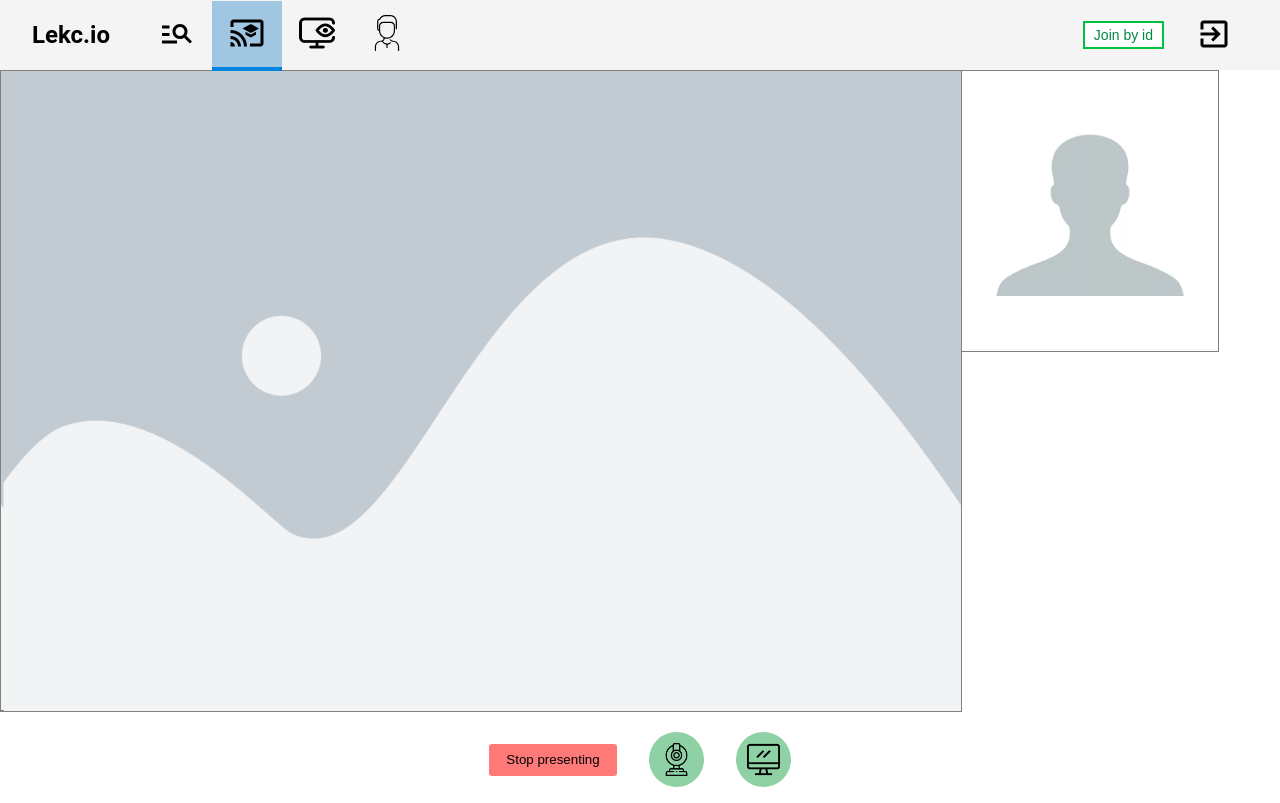
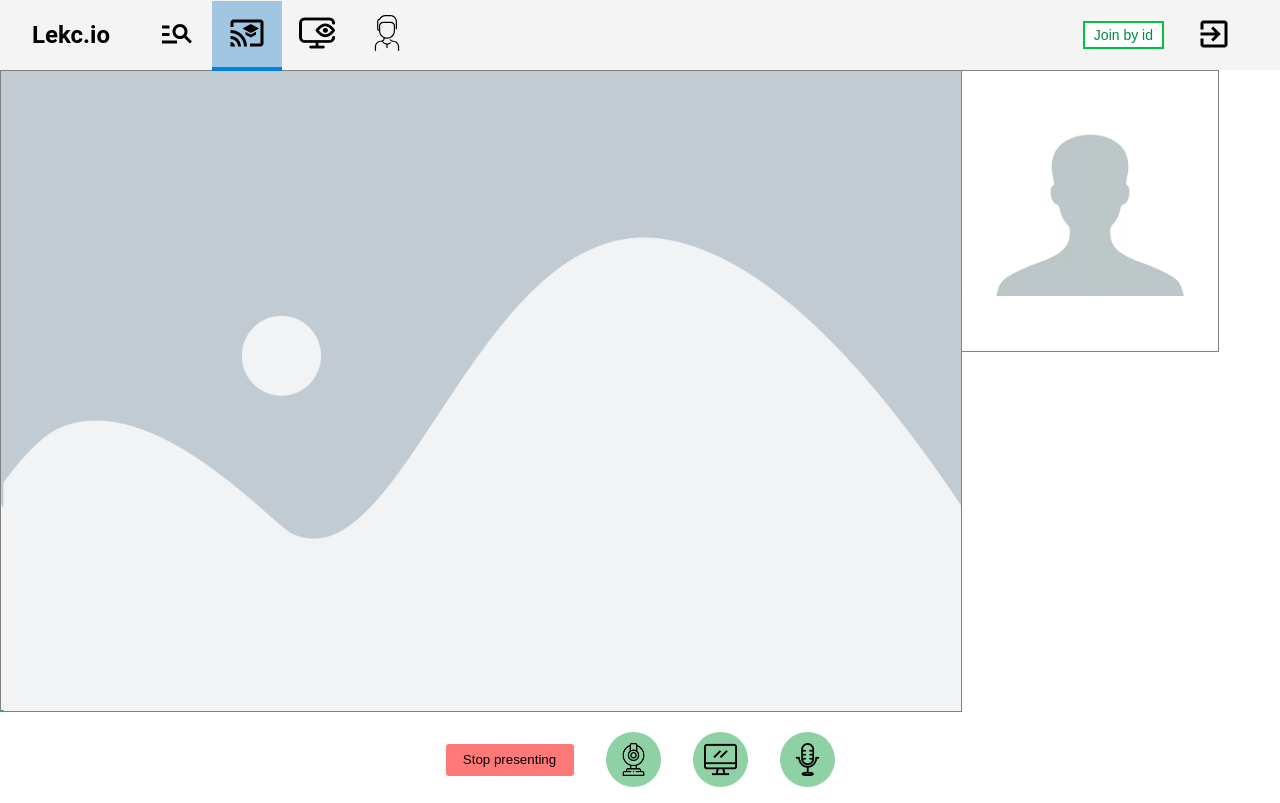
Before and after one commit to kekasquad/lekc.io, a React (Create React App) app in the folder frontend/: page /stream-presenter in a window 1280 px wide. Both pictures are taken after a click on the button "Start presenting". Built offline with nearby package versions, Linux system fonts and the light colour scheme; no server answers.

Commit message:
Added audio transmission managing on the presenter's side

```diff
--- a/frontend/src/StreamPresenter/StreamPresenter.tsx
+++ b/frontend/src/StreamPresenter/StreamPresenter.tsx
@@ -6,6 +6,7 @@ import streamScreenPlaceholder from '../assets/stream-screen-placeholder.png';
 import streamWebcamPlaceholder from '../assets/stream-webcam-placeholder.png';
 import webcamTurnButton from '../assets/webcam-turn-button.png';
 import screenTurnButton from '../assets/screen-turn-button.png';
+import microTurnButton from '../assets/micro-turn-button.png';
 
 interface IProps {
     [key: string]: any
@@ -18,6 +19,7 @@ interface IState {
     webcamVideo: HTMLVideoElement | null;
     screenEnabled: boolean;
     webcamEnabled: boolean;
+    audioEnabled: boolean;
 }
 
 export default class StreamPresenter extends React.Component<IProps, IState> {
@@ -31,13 +33,15 @@ export default class StreamPresenter extends React.Component<IProps, IState> {
             screenVideo: null,
             webcamVideo: null,
             screenEnabled: true,
-            webcamEnabled: true
+            webcamEnabled: true,
+            audioEnabled: true
         };
 
         this.startPresenter = this.startPresenter.bind(this);
         this.stop = this.stop.bind(this);
         this.changeWebcamMode = this.changeWebcamMode.bind(this);
         this.changeScreenMode = this.changeScreenMode.bind(this);
+        this.changeAudioMode = this.changeAudioMode.bind(this);
     }
 
     componentWillUnmount() {
@@ -96,6 +100,15 @@ export default class StreamPresenter extends React.Component<IProps, IState> {
         }
     }
 
+    changeAudioMode(): void {
+        if (this.state.stream) {
+            this.state.stream.changeAudioMode();
+            this.setState({ audioEnabled: !this.state.audioEnabled });
+        } else {
+            console.error('No active stream');
+        }
+    }
+
     render(): JSX.Element {
         return (
             <div className="kek">
@@ -121,7 +134,14 @@ export default class StreamPresenter extends React.Component<IProps, IState> {
                             this.state.stream ?
                                 <button className={ `round_button ${this.state.screenEnabled ? 'green_button' : 'red_button'}` }
                                         onClick={ this.changeScreenMode }>
-                                    <img src={screenTurnButton} alt='Turn on/off webcam'/>
+                                    <img src={screenTurnButton} alt='Turn on/off screen sharing'/>
+                                </button> : ''
+                        }
+                        {
+                            this.state.stream ?
+                                <button className={ `round_button ${this.state.audioEnabled ? 'green_button' : 'red_button'}` }
+                                        onClick={ this.changeAudioMode }>
+                                    <img src={microTurnButton} alt='Turn on/off micro'/>
                                 </button> : ''
                         }
                     </div>
--- a/frontend/src/lib/stream.ts
+++ b/frontend/src/lib/stream.ts
@@ -6,12 +6,16 @@ export default class Stream {
 
     _screenEnabled: boolean = true;
     _webcamEnabled: boolean = true;
+    _audioEnabled: boolean = true;
 
     get screenEnabled(): boolean {
         return this._screenEnabled;
     }
     get webcamEnabled(): boolean {
         return this._webcamEnabled;
+    }
+    get audioEnabled(): boolean {
+        return this._audioEnabled;
     }
 
     constructor(
@@ -46,7 +50,7 @@ export default class Stream {
         console.log('HERE');
         if (!this.screenWebRtcPeer) {
             const mediaDevices = navigator.mediaDevices as any;
-            const screenStream = await mediaDevices.getDisplayMedia({ video: true, audio: false });
+            const screenStream = await mediaDevices.getDisplayMedia({ video: true });
             const options = {
                 localVideo: this.screenVideo,
                 videoStream: screenStream,
@@ -62,7 +66,7 @@ export default class Stream {
             });
         }
         if (!this.webcamWebRtcPeer) {
-            const webcamStream: MediaStream = await navigator.mediaDevices.getUserMedia({ video: true });
+            const webcamStream: MediaStream = await navigator.mediaDevices.getUserMedia({ video: true, audio: true });
 
             const options = {
                 localVideo: this.webcamVideo,
@@ -130,16 +134,22 @@ export default class Stream {
         }
     }
 
+    changeScreenMode(): void {
+        this.screenWebRtcPeer?.getLocalStream()?.getVideoTracks()
+            .map((track: MediaStreamTrack) => track.enabled = !this.screenEnabled);
+        this._screenEnabled = !this.screenEnabled;
+    }
+
     changeWebcamMode(): void {
         this.webcamWebRtcPeer?.getLocalStream()?.getVideoTracks()
             .map((track: MediaStreamTrack) => track.enabled = !this.webcamEnabled);
         this._webcamEnabled = !this.webcamEnabled;
     }
 
-    changeScreenMode(): void {
-        this.screenWebRtcPeer?.getLocalStream()?.getVideoTracks()
-            .map((track: MediaStreamTrack) => track.enabled = !this.screenEnabled);
-        this._screenEnabled = !this.screenEnabled;
+    changeAudioMode(): void {
+        this.webcamWebRtcPeer?.getLocalStream()?.getAudioTracks()
+            .map((track: MediaStreamTrack) => track.enabled = !this.audioEnabled);
+        this._audioEnabled = !this.audioEnabled;
     }
 
     private onError(error: any): void {
```
